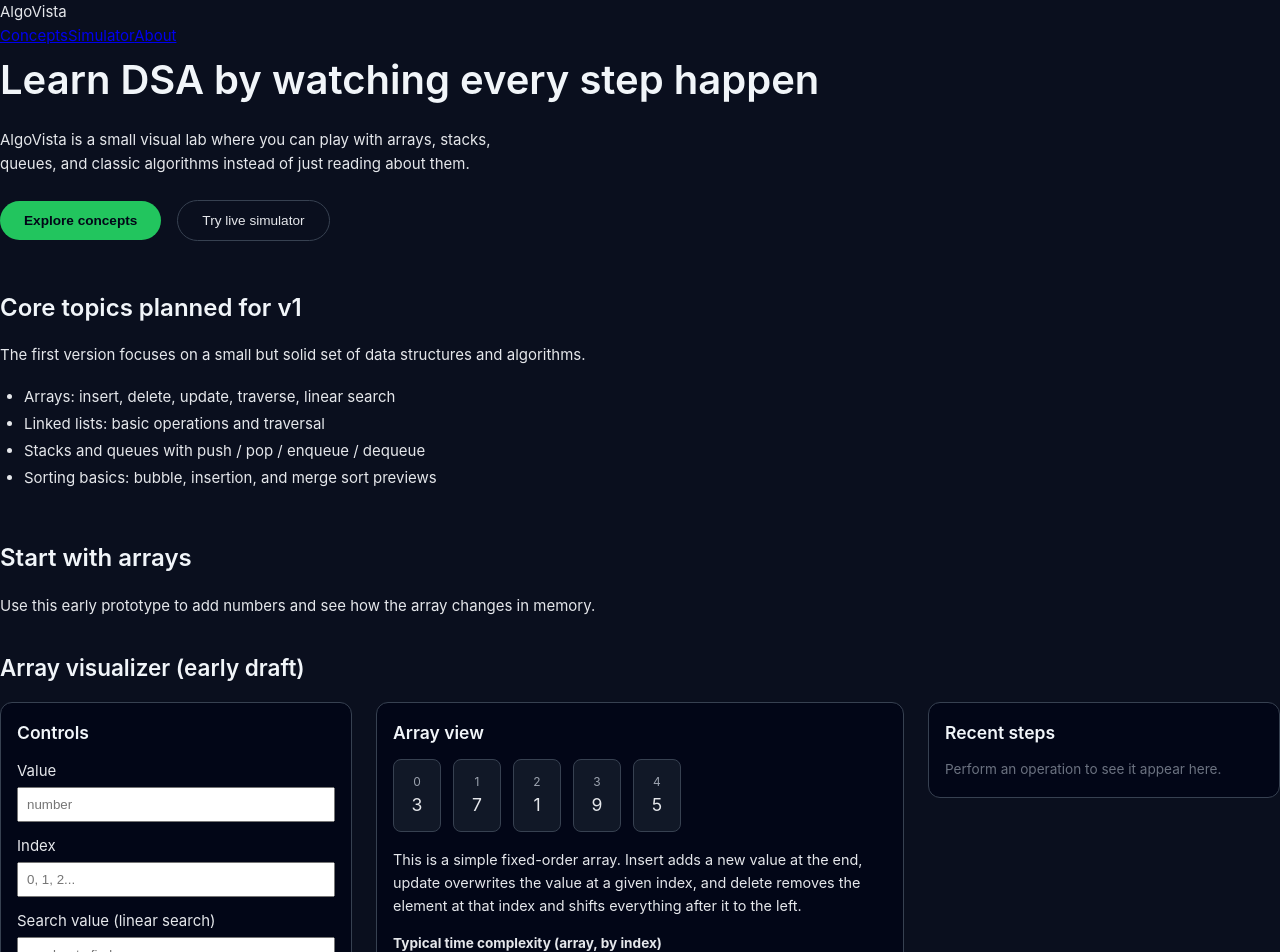
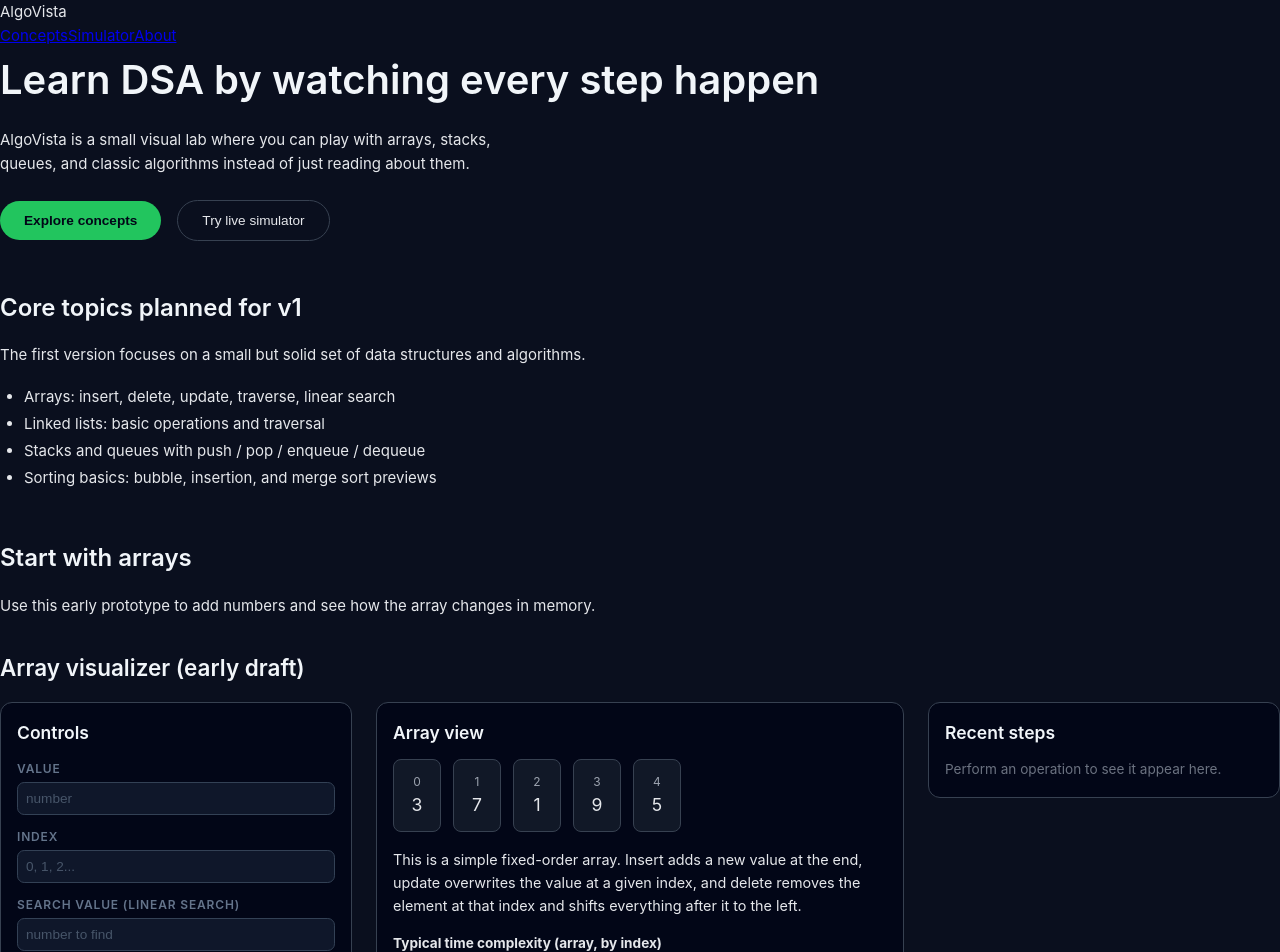
Before and after one commit to Alan-K-Biju-7/AlgoVista, a React (Create React App) app: page / in a window 1280 px wide. Shown: the top 952 px of the page. Built offline with nearby package versions, Linux system fonts and the light colour scheme.

Commit message:
style dark inputs labels and refine global base styles

```diff
--- a/src/index.css
+++ b/src/index.css
@@ -15,6 +15,36 @@ body {
 h1, h2, h3, h4 {
   color: #f1f5f9;
   font-weight: 600;
+}
+
+input, textarea {
+  background: #0f172a;
+  border: 1px solid #334155;
+  color: #e2e8f0;
+  border-radius: 0.45rem;
+  padding: 0.45rem 0.75rem;
+  font-size: 0.85rem;
+  width: 100%;
+  outline: none;
+  transition: border-color 0.15s ease;
+}
+
+input:focus, textarea:focus {
+  border-color: #6366f1;
+}
+
+input::placeholder {
+  color: #475569;
+}
+
+label {
+  display: block;
+  font-size: 0.75rem;
+  font-weight: 600;
+  text-transform: uppercase;
+  letter-spacing: 0.07em;
+  color: #64748b;
+  margin-bottom: 0.35rem;
 }
 
 button {
```
